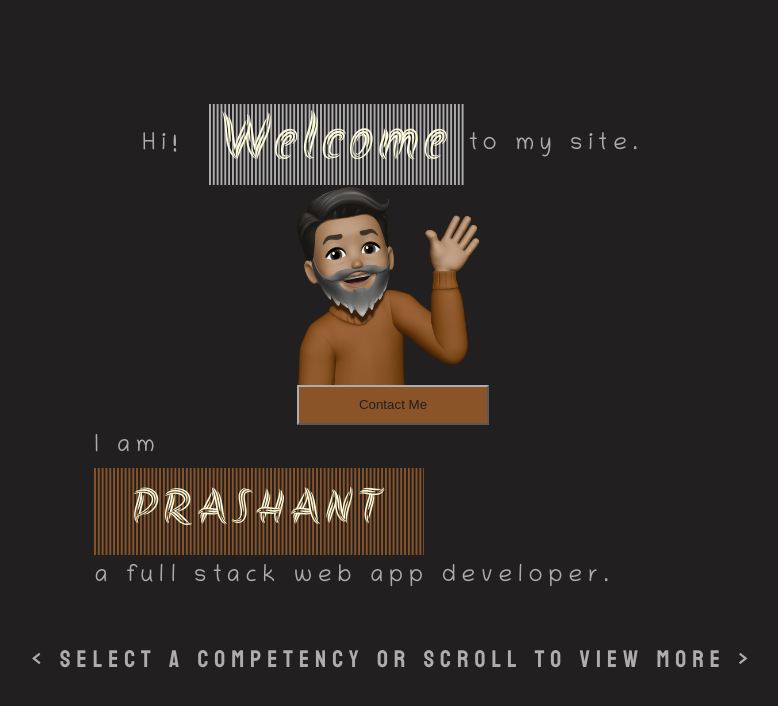
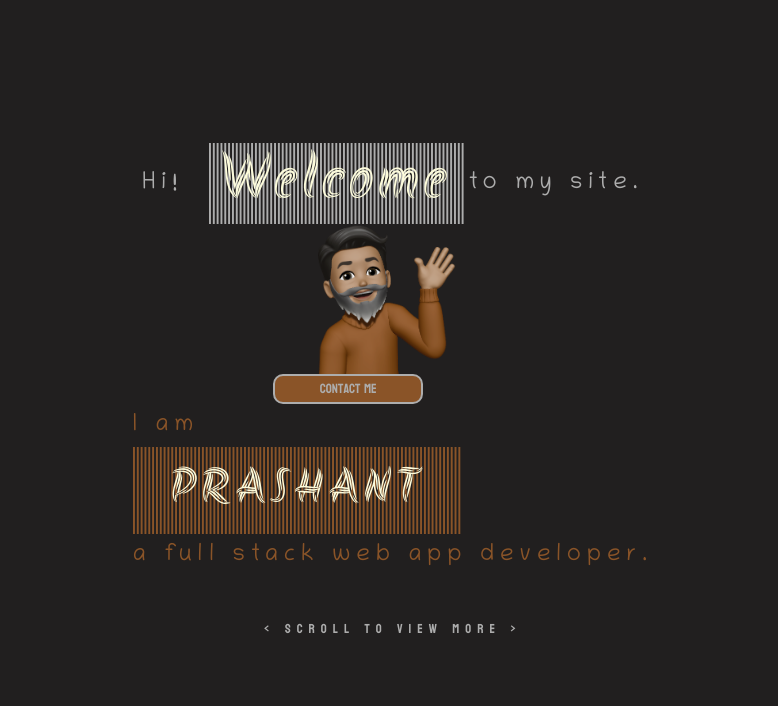
Before and after one commit to vasudevap/portfolio, a React (Vite) app: page / in a window 1280 px wide. Shown: the top 706 px of the page, without its empty margins (247-1025 px from the left). Built offline with nearby package versions, Linux system fonts and the light colour scheme.

Commit message:
UPDATED styling

```diff
--- a/Pages/Landing.jsx
+++ b/Pages/Landing.jsx
@@ -26,9 +26,7 @@ function Landing() {
         </div>
         <div></div>
       </div>
-      <div className="tipContainer">
-        {`< select a competency or scroll to view more >`}
-      </div>
+      <div className="tipContainer">{`< scroll to view more >`}</div>
     </div>
   );
 }
--- a/Pages/landing.css
+++ b/Pages/landing.css
@@ -41,20 +41,25 @@
     background-image: url('../src/assets/images/PV_hi.png');
     background-repeat: no-repeat;
     background-size: contain;
-    height: 25vh;
-    width: 15vw;
+    height: 150px;
+    width: 150px;
     /* top: -30px; */
     position: relative;
     margin: 0 20px;
 }
 
 .contactMeBtn {
-    width: 15vw;
-    height: 5vh;
+    width: 150px;
+    position: relative;
+    left: -3.5vw;
+    height: 30px;
     margin: 0;
     border-color: var(--darkColor3);
     background-color: var(--darkColor2);
-    color: var(--darkColor1);
+    color: var(--darkColor3);
+    border-style: solid;
+    border-radius: 10px;
+    font-family: 'Bayon';
 }
 
 .contentContainerBottom {
@@ -62,14 +67,12 @@
     flex-flow: column nowrap;
     align-items: start;
     justify-content: space-around;
-    position: relative;
-    left: -3vw;
+    color: var(--darkColor2);
 }
-
-
 
 .tipContainer {
     position: bottom;
     padding-top: 5vh;
     font-family: 'Bayon';
+    font-size: small;
 }
```
